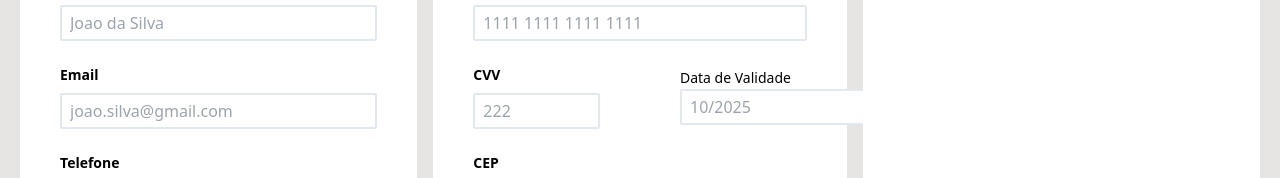
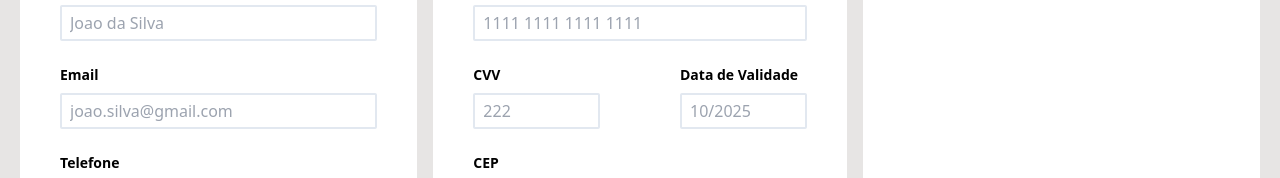
Before and after one commit to MuriloLucena08/GamePlayStore, a website built with Vite: page checkout.html in a window 1280 px wide. Shown: the part 203-381 px from the top of the page. Built offline with nearby package versions, Linux system fonts and the light colour scheme.

Commit message:
Update checkout.html

```diff
--- a/checkout.html
+++ b/checkout.html
@@ -93,8 +93,8 @@
               required
             >
           </div>
-          <div class="sm:flex flex-col px-10 py-3 w-1/2">
-            <label for="data-expiracao" class="sm:font-bold text-sm mb-2">
+          <div class="flex flex-col px-10 py-3 w-1/2">
+            <label for="data-expiracao" class="font-bold text-sm mb-2">
               Data de Validade
             </label>
             <input
```
